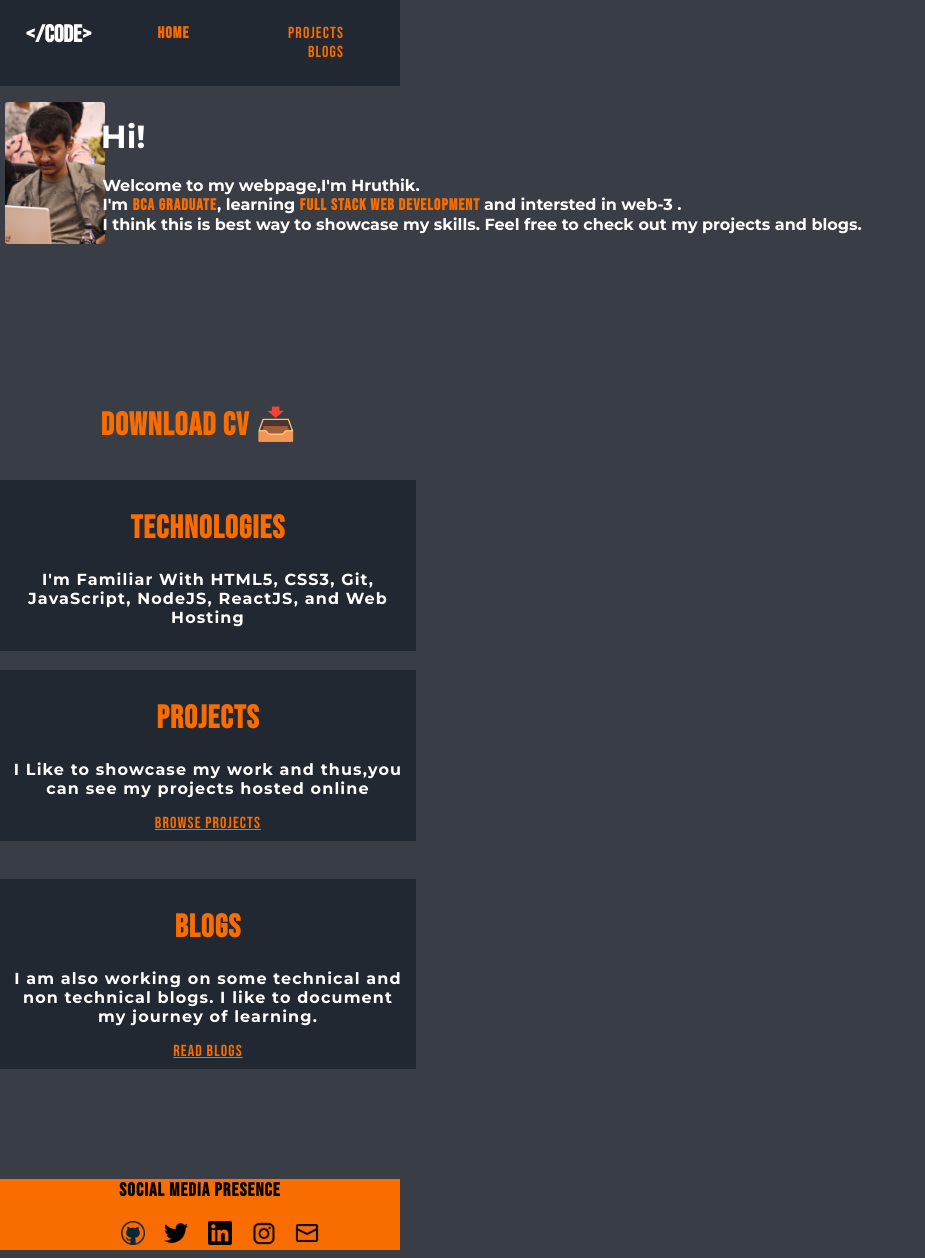
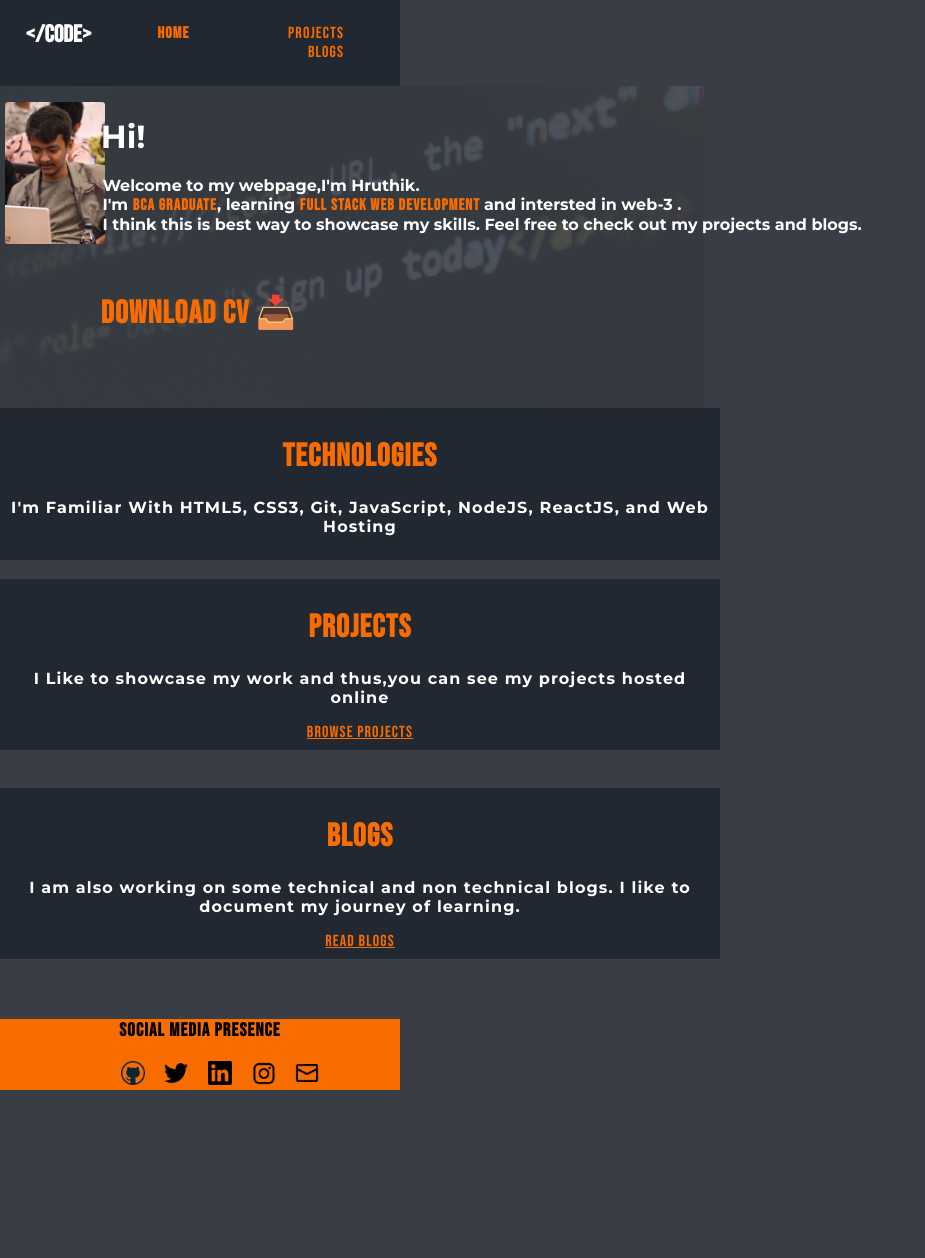
Before and after one commit to Hruthik5124/My-Website, a plain HTML site: page index.html in a window 1280 px wide. Shown: the whole page, without its empty margins (0-925 px from the left). After the commit the page ends 1098 px from the top, so only its background shows below. Drawn offline with Linux system fonts and the light colour scheme.

Commit message:
media query(v.2)

```diff
--- a/index.html
+++ b/index.html
@@ -9,7 +9,7 @@
     <link href="style.css" rel="stylesheet" />
 </head>
 <body>
-    <nav class="navigation container">
+    <nav class="navigation">
     <h1 class="brand">&lt;&#47;Code&gt;</h1>
     <ul class="unorder-list">
     <li class="item-list">
@@ -24,7 +24,7 @@
     </ul>
 </nav>
 <header>
-    <!-- <img class="background" src="images/background.jpg" /> -->
+    <img class="background" src="images/background.jpg" />
     <img class="img" src="images/photo.jpg" />
 
 </header>
--- a/style.css
+++ b/style.css
@@ -16,7 +16,7 @@ body
     background-color:#222831 ;
     color: white;
     padding:0.5rem;
-    max-width: 25rem;
+    max-width: 44rem;
 }
 
 .link
@@ -95,7 +95,7 @@ body
     letter-spacing: 0.07rem;
     position: absolute;
     left: 6.3rem;
-    top: 24rem;
+    top: 17rem;
 }
 .tech
 {
@@ -103,7 +103,7 @@ body
     letter-spacing: 0.07rem;
      position: absolute;
     text-align: center;
-    top: 30rem;
+    top: 25.5rem;
 
 }
 
@@ -120,7 +120,7 @@ body
     background-color: #f96d00;
     letter-spacing: 0.07rem;
     position: relative;
-    top:58rem;
+    top:48rem;
 
 }
 
@@ -148,8 +148,8 @@ body
 
 .background
 {
-    width: 99%;
-    max-height: 90%;
+    width: 44rem;
+    /* max-height: 100rem; */
     position: absolute;
     opacity: 0.1;
 }
```
